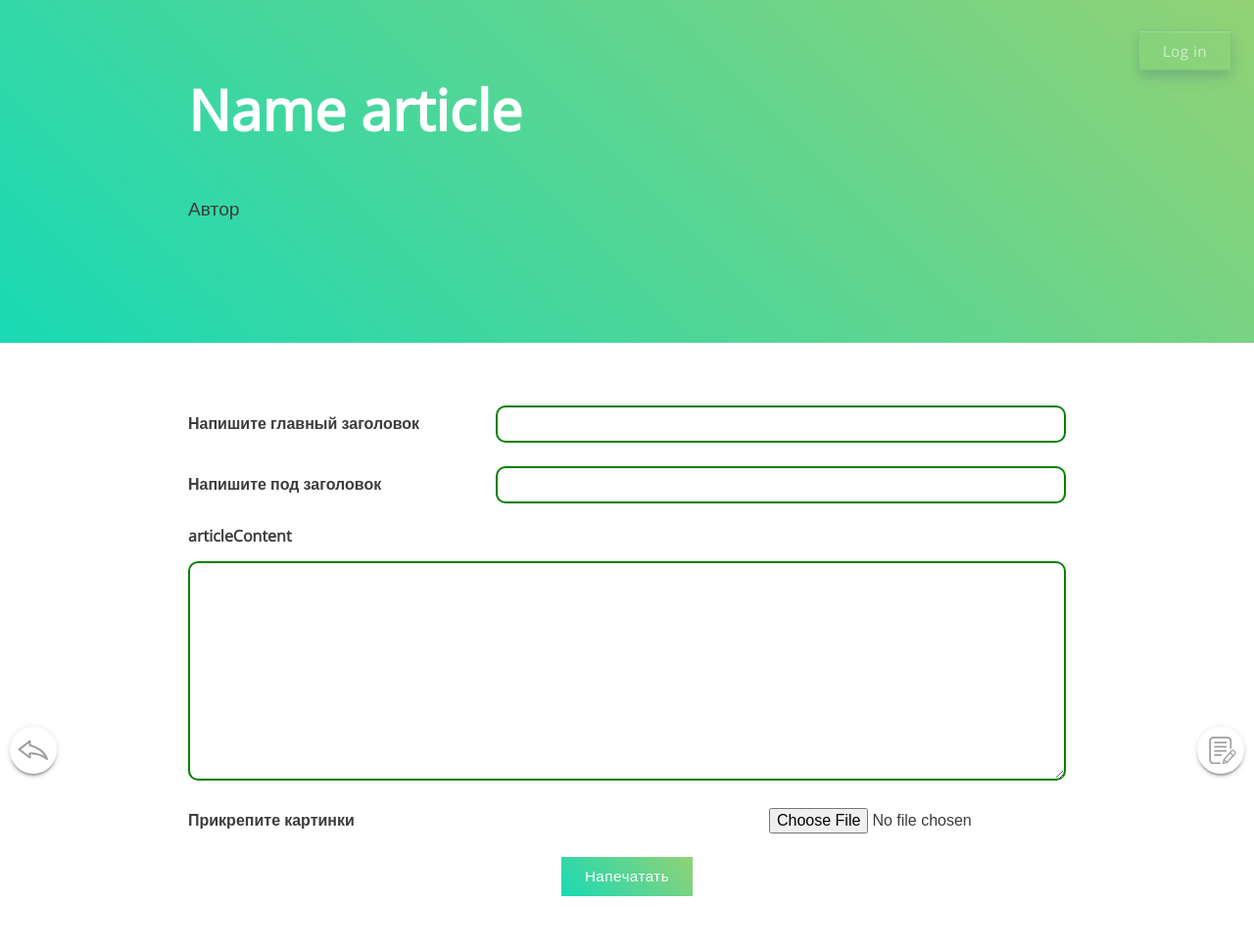
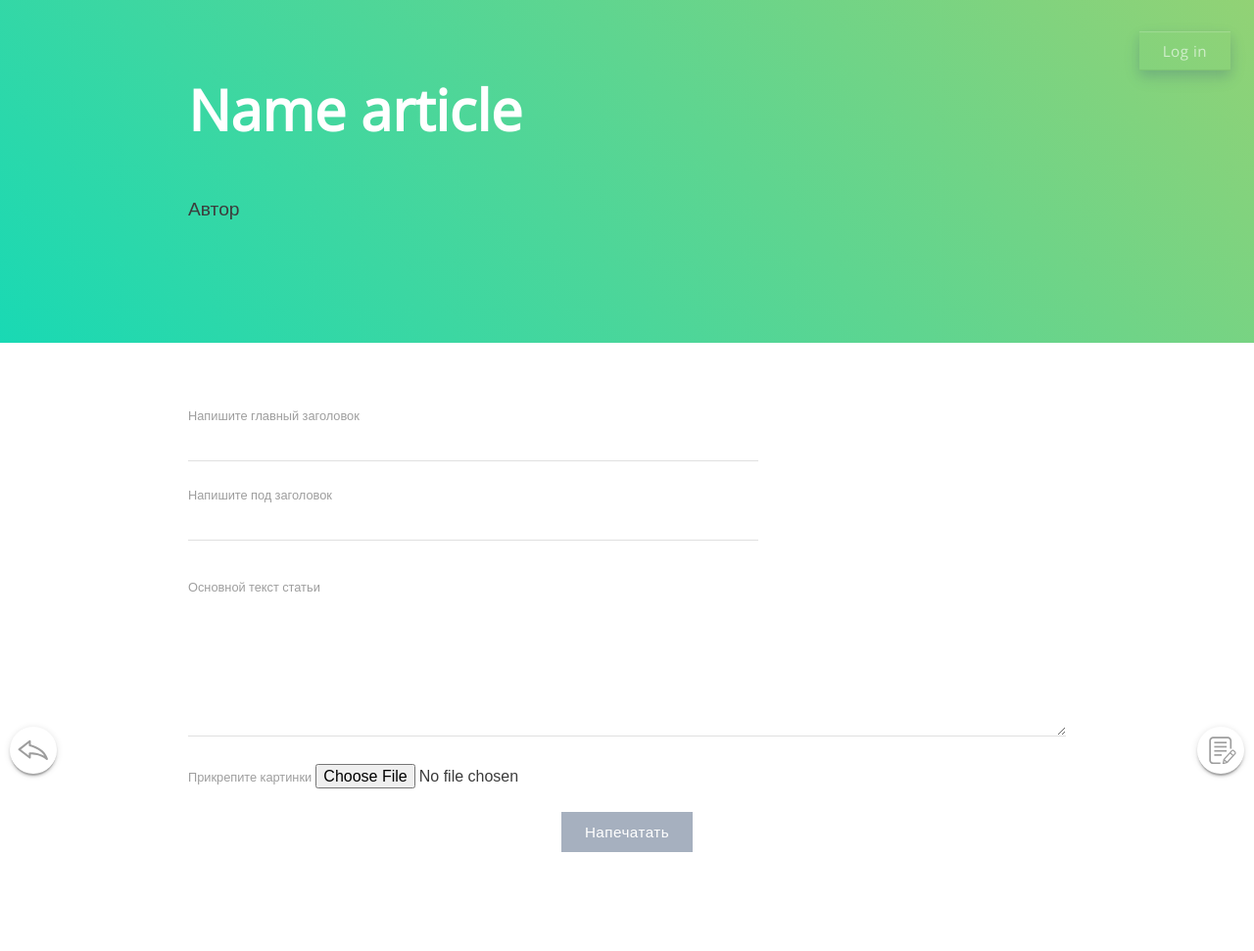
Before and after one commit to AleksBasko/PyBlog, a Django app: page /articles/write/ in a window 1280 px wide. Shown: the whole page at 98% size. After the commit the page ends 870 px from the top, so only its background shows below. Run offline with Django 3.2, Linux system fonts and the light colour scheme; style sheets or scripts are compiled from the project's sources; some libraries are stand-ins or nearby versions.

Commit message:
write Article input

```diff
--- a/static-src/src/style/part/components/write-form.component.scss
+++ b/static-src/src/style/part/components/write-form.component.scss
@@ -1,14 +1,8 @@
 
-.write-form__row {
-    display: flex;
-    justify-content: space-between;
-    align-items: center;
+.write-form__block {
     margin-bottom: 1.5rem;
 
-    .write-form__col--sm {
-        width: 35%;
-    }
-    .write-form__col--lg {
+    &.write-form__block--col-l {
         width: 65%;
     }
 }
@@ -16,36 +10,58 @@
 .write-form__input {
     height: 38px;
     width: 100%;
-    border: 2px solid $color-green-dark;
-    border-radius: 10px;
     padding: {
-        left: .8rem;
         right: .8rem;
     }
-    line-height: 34px;
+    line-height: 37px;
+    border: none;
+    border-bottom: 1px solid #e0e0e0;
+    outline: none;
+
+    &:focus + .write-form__line {
+        height: 3px;
+    }
+}
+
+.write-form__block-line {
+    position: relative;
+
+        .write-form__line {
+        position: absolute;
+        bottom: 0;
+        left: 0;
+        width: 100%;
+        background-color: green;
+    }
 }
 
 .write-form__label {
-    font-weight: 700;
+    font-size: .8rem;
+    color: $color-label;
 }
 
 .write-form__content {
-    min-height: 14rem;
+    min-height: 8rem;
     width: 100%;
     min-width: 100%;
     max-width: 100%;
     padding: {
-        top: .8rem;
         bottom: .8rem;
-        left: 2rem;
         right: 2rem;
     }
-    border: 2px solid $color-green-dark;
-    border-radius: 10px;
+    border: none;
+    border-bottom: 1px solid #e0e0e0;
+    outline: none;
+
+    &:focus + .write-form__line {
+        bottom: 2px;
+        height: 3px;
+    }
 }
 
 .write-form__wrap-content {
     margin-bottom: 1.5rem;
+    padding-top: 1rem;
 
     .write-form__label {
         display: block;
@@ -57,6 +73,11 @@
 }
 
 .write-form__btn {
-    border: none;
-    background: linear-gradient(45deg, #19d9b4 0%, #92d275 100%);
+    //background: linear-gradient(45deg, #19d9b4 0%, #92d275 100%);
+
+    &[disabled] {
+        border: none;
+        background-color: $color-grey-exlight;
+        cursor: no-drop;
+    }
 }
--- a/static-src/src/style/part/global/colors.scss
+++ b/static-src/src/style/part/global/colors.scss
@@ -9,6 +9,7 @@ $color-grey-dark: #414c5a;
 $color-grey-darkness: #3C3C3C;
 
 $color-green-dark: green;
+$color-label: #9e9e9e;
 
 
 $color-blue: #54ceff;
--- a/templates/article/writeArticle.html
+++ b/templates/article/writeArticle.html
@@ -39,40 +39,43 @@
         <section class="section--inner">
             <form action="/articles/createNewArticle/" method="POST" class="write-form">
                 {% csrf_token %}
-                <div class="write-form__row">
-                    <div class="write-form__col write-form__col--sm">
+                <div class="write-form__block write-form__block--col-l">
+                    <div class="">
                         <label for="articleTitle" class="write-form__label">Напишите главный заголовок</label>
                     </div>
 
-                    <div class="write-form__col write-form__col--lg">
+                    <div class="write-form__block-line">
                         <input type="text" name="articleTitle" class="write-form__input">
+                        <span class="write-form__line"></span>
                     </div>
                 </div>
 
-                <div class="write-form__row">
-                    <div class="write-form__col write-form__col--sm">
+                <div class="write-form__block write-form__block--col-l">
+                    <div class="">
                         <label for="articleSubTitle" class="write-form__label">Напишите под заголовок</label>
                     </div>
 
-                    <div class="write-form__col write-form__col--lg">
+                    <div class="write-form__block-line">
                         <input type="text" name="articleSubTitle" class="write-form__input">
+                        <span class="write-form__line"></span>
                     </div>
                 </div>
 
-                <div class="write-form__wrap-content">
+                <div class="write-form__wrap-content write-form__block-line">
                     <div>
-                        <label for="articleContent" class="write-form__label">articleContent</label>
+                        <label for="articleContent" class="write-form__label">Основной текст статьи</label>
                     </div>
                     <textarea name="articleContent" id="" class="write-form__content"></textarea>
+                    <span class="write-form__line"></span>
                 </div>
 
-                <div class="write-form__row">
+                <div class="write-form__block">
                     <label for="articlePhoto" class="write-form__label">Прикрепите картинки</label>
                     <input type="file" name="articlePhoto">
                 </div>
 
                 <div class="write-form__wrap-btn">
-                    <button class="write-form__btn btn">Напечатать</button>
+                    <button class="write-form__btn btn" disabled="disabled">Напечатать</button>
                 </div>
             </form>
         </section>
```
